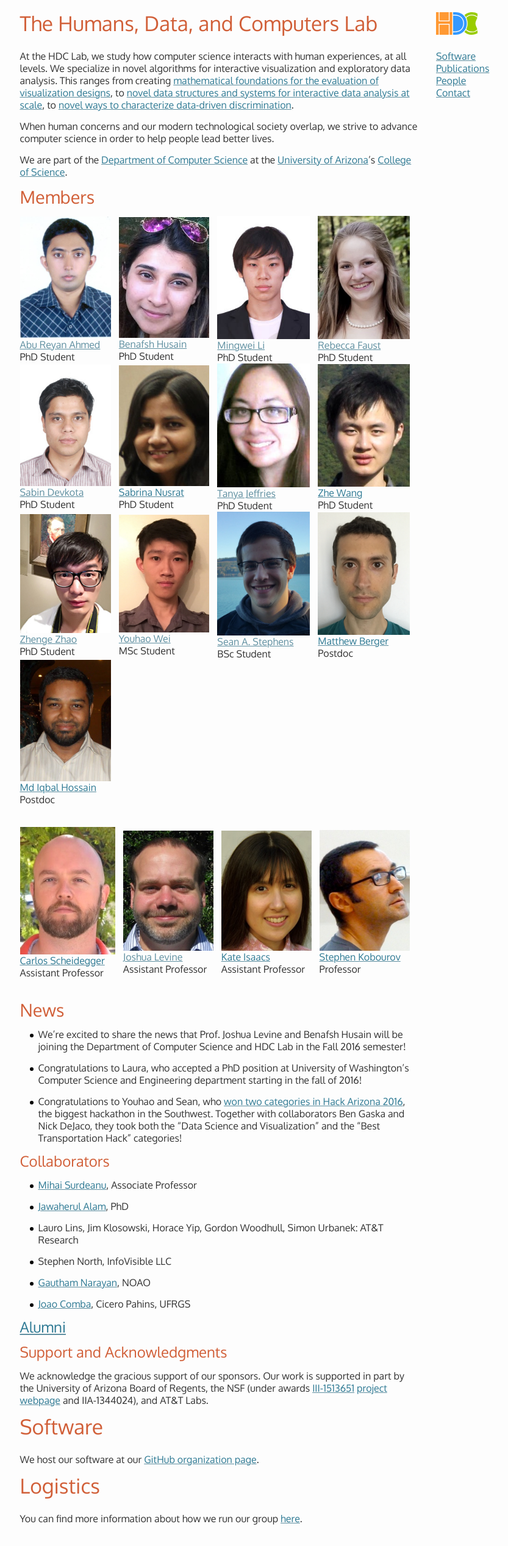
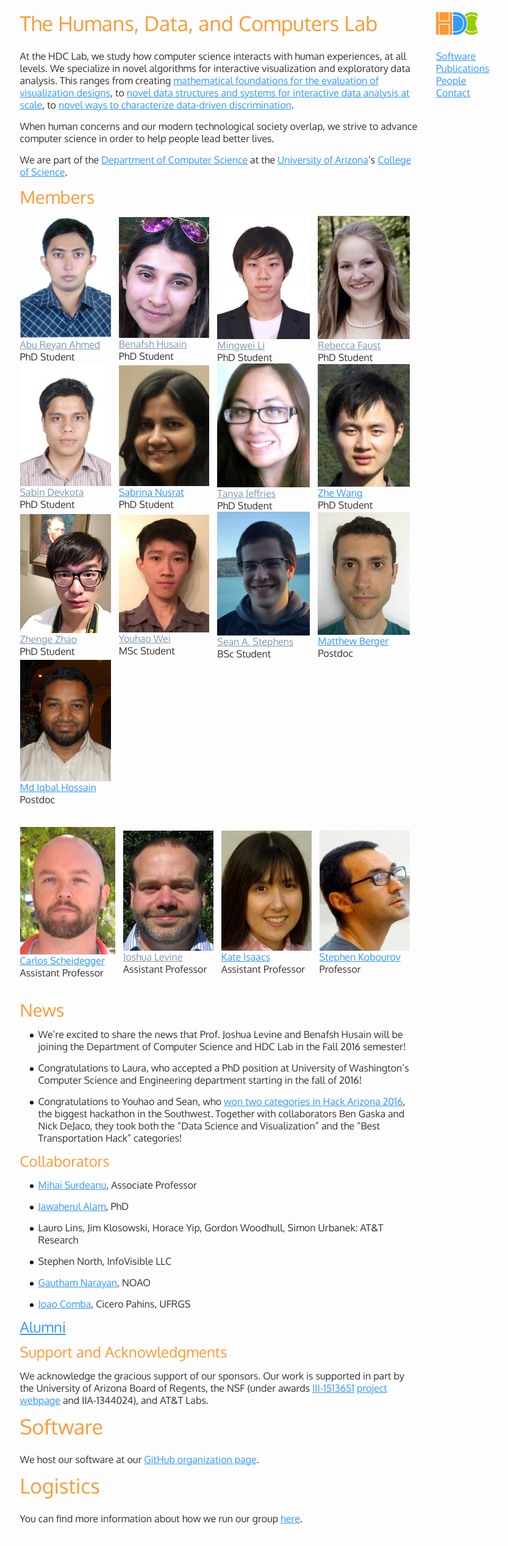
Before and after one commit to hdc-arizona/hdc-arizona.github.io, a Jekyll site: the page built from index.md, in a window 1280 px wide. Shown: the whole page at 61% size, without its empty margins (135-968 px from the left). Built offline with Jekyll 4.4.1, drawn with Linux system fonts in a browser that asks for light colours.

Commit message:
sass colors: hdc-green, hdc-orange, hdc-blue

```diff
--- a/_sass/_base.scss
+++ b/_sass/_base.scss
@@ -88,7 +88,7 @@ h1, h2, h3, h4, h5, h6 {
 /**
  * Links
  */
-a {
+/*a {
     color: $brand-color;
     text-decoration: none;
 
@@ -100,7 +100,7 @@ a {
         color: $text-color;
         text-decoration: underline;
     }
-}
+}*/
 
 
 
--- a/css/main.scss
+++ b/css/main.scss
@@ -23,7 +23,9 @@ $grey-color-dark:  darken($grey-color, 25%);
 $on-palm:          600px;
 $on-laptop:        800px;
 
-
+$hdc-green:	   #9c0;
+$hdc-orange:	   #f93;
+$hdc-blue:	   #39f;
 
 // Using media queries with like this:
 // @include media-query($palm) {
@@ -87,17 +89,19 @@ h2 {
 }
 
 h1, h2, h3, h4, h5, h6 {
-    color: #D15F38;
+    color: $hdc-orange;
 }
 
 a {
-    color: #2F7A94;
+    color: $hdc-blue;
     text-decoration: underline;
-    text-decoration-color: #6090A1;
+    text-decoration-color: $hdc-blue;
 }
 
 a:visited {
-    color: #6090A1;
+    color: desaturate($hdc-blue, 75%);
+    text-decoration: underline;
+    text-decoration-color: desaturate($hdc-blue, 75%);
 }
 
 
```
